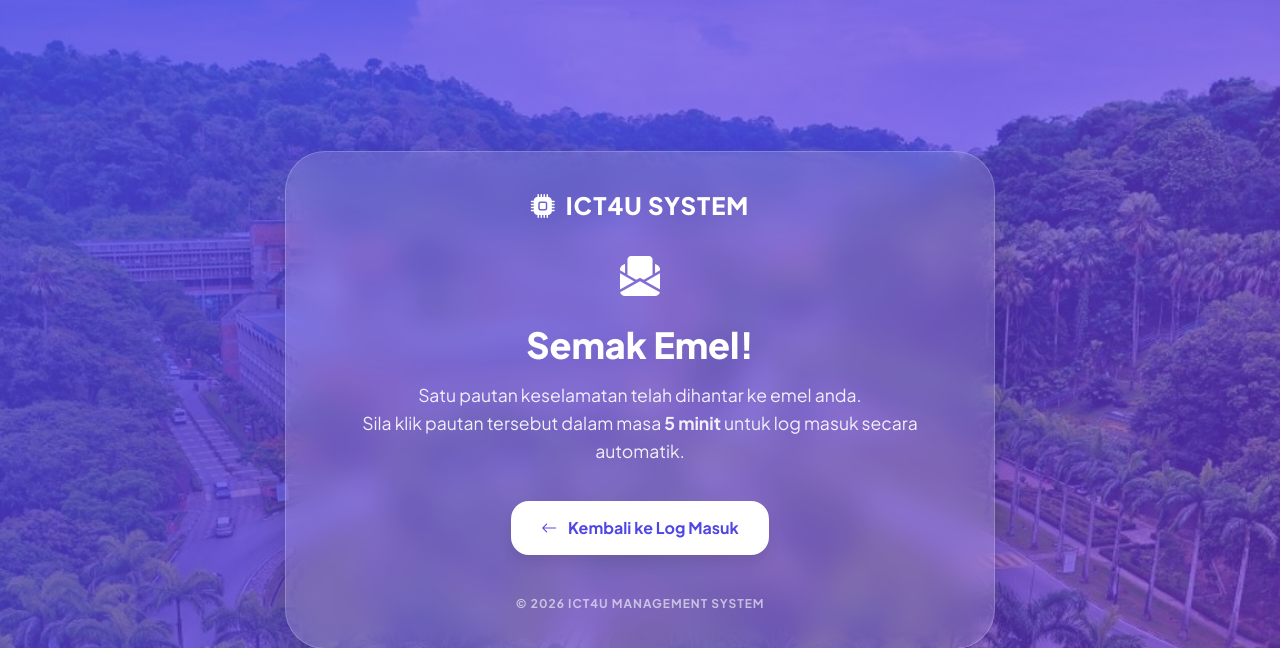
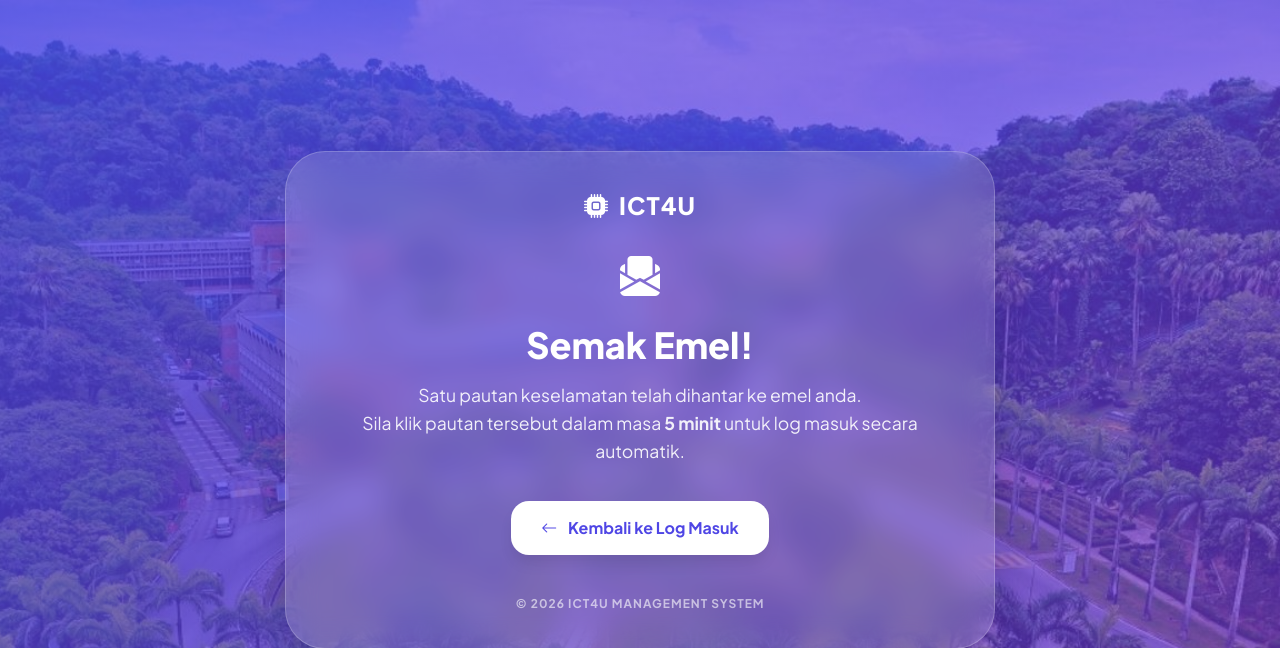
Before and after one commit to ouumai/ICT4U, a CodeIgniter 4 app: the page made by app/Views/auth/magic_link_message.php in a window 1280 px wide. Shown: the top 648 px of the page. Run offline with PHP 8.4 and a stand-in for CodeIgniter, Linux system fonts and the light colour scheme; the template is opened without the code that fills it, so the values that code supplies are empty; some libraries are stand-ins or nearby versions.

Commit message:
edit icon brand text

```diff
--- a/app/Views/auth/magic_link_message.php
+++ b/app/Views/auth/magic_link_message.php
@@ -126,7 +126,7 @@
 <div class="main-content">
     <div class="glass-card">
         <div class="brand-logo">
-            <i class="bi bi-cpu-fill"></i> ICT4U SYSTEM
+            <i class="bi bi-cpu-fill"></i> ICT4U
         </div>
 
         <div class="icon-box">
```
